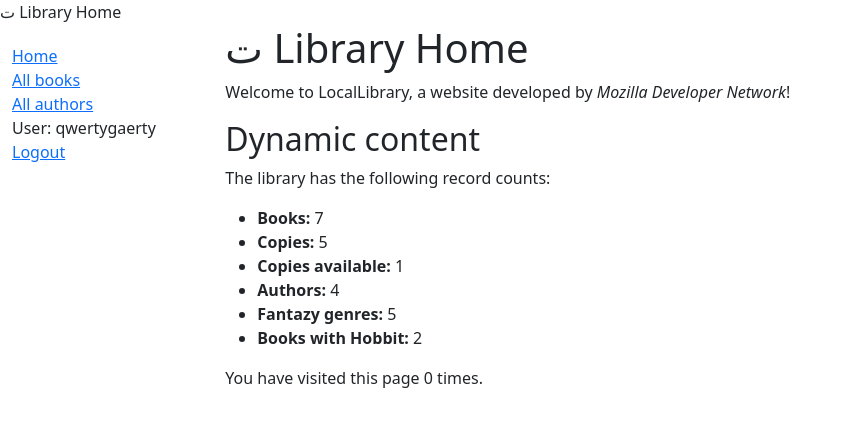
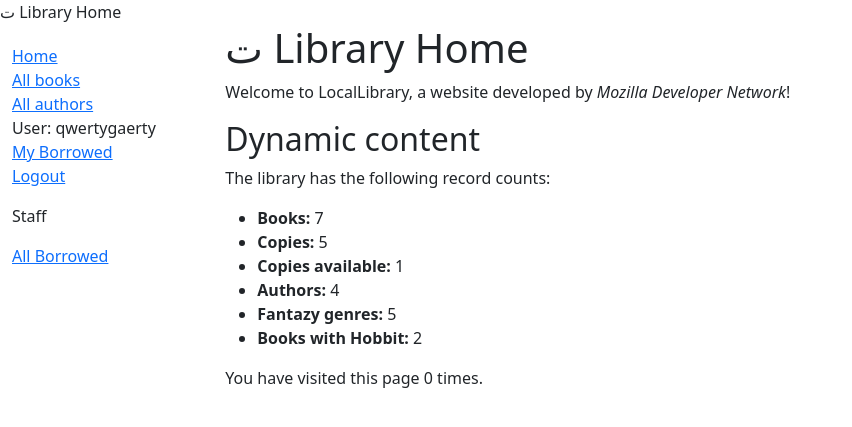
Before and after one commit to qwertygaerty/oop-practice, a Django app: page /catalog/ in a window 1280 px wide. Shown: the top 427 px of the page, without its empty margins (0-852 px from the left). Run offline with Django 3.2, Linux system fonts and the light colour scheme; a user stored in the database is signed in; data comes from the database, SQL or seed files in the repository; both versions use the stored data as it was after the commit.

Commit message:
add all borrwed for librarian

```diff
--- a/locallibrary/catalog/models.py
+++ b/locallibrary/catalog/models.py
@@ -77,6 +77,7 @@ class BookInstance(models.Model):
 
     class Meta:
         ordering = ['due_back']
+        permissions = (("can_mark_returned", "Set book as returned"),)
 
     def __str__(self):
         """String for representing the Model object."""
--- a/locallibrary/catalog/templates/base_generic.html
+++ b/locallibrary/catalog/templates/base_generic.html
@@ -22,12 +22,21 @@
 
                 {% if user.is_authenticated %}
                 <li>User: {{ user.get_username }}</li>
+
+                <li><a href="{% url 'my-borrowed' %}">My Borrowed</a></li>
+
                 <li><a href="{% url 'logout'%}?next={{request.path}}">Logout</a></li>
                 {% else %}
                 <li><a href="{% url 'login'%}?next={{request.path}}">Login</a></li>
                 {% endif %}
 
             </ul>
+            {% if user.is_authenticated %}
+            <p>Staff</p>
+            <a href="{% url 'librarian-borrowed' %}">All Borrowed</a>
+            {% endif %}
+
+
             {% endblock %}
         </div>
         <div class="col-sm-10">{% block content %}{% endblock %}
--- a/locallibrary/catalog/urls.py
+++ b/locallibrary/catalog/urls.py
@@ -13,3 +13,7 @@ urlpatterns = [
 urlpatterns += [
     path('mybooks/', views.LoanedBooksByUserListView.as_view(), name='my-borrowed'),
 ]
+
+urlpatterns += [
+    path('borrowed/', views.LoanedBooksByLibrarianListView.as_view(), name='librarian-borrowed'),
+]
--- a/locallibrary/catalog/views.py
+++ b/locallibrary/catalog/views.py
@@ -4,6 +4,8 @@ from django.shortcuts import render
 from .models import Book, Author, BookInstance, Genre
 from django.views import generic
 from django.contrib.auth.mixins import LoginRequiredMixin
+
+from django.contrib.auth.decorators import login_required, permission_required
 
 pagination_count = 3
 
@@ -92,3 +94,9 @@ class LoanedBooksByUserListView(LoginRequiredMixin, generic.ListView):
 
     def get_queryset(self):
         return BookInstance.objects.filter(borrower=self.request.user).filter(status__exact='o').order_by('due_back')
+
+
+class LoanedBooksByLibrarianListView(LoginRequiredMixin, generic.ListView):
+    model = BookInstance
+    template_name = 'catalog/bookinstance_list_borrowed_librarian.html'
+    paginate_by = 10
```
Also changed, not shown: locallibrary/catalog/templates/catalog/bookinstance_list_borrowed_librarian.html (added, +19 -0 lines), locallibrary/catalog/migrations/0004_alter_bookinstance_options.py (added), locallibrary/db.sqlite3.
